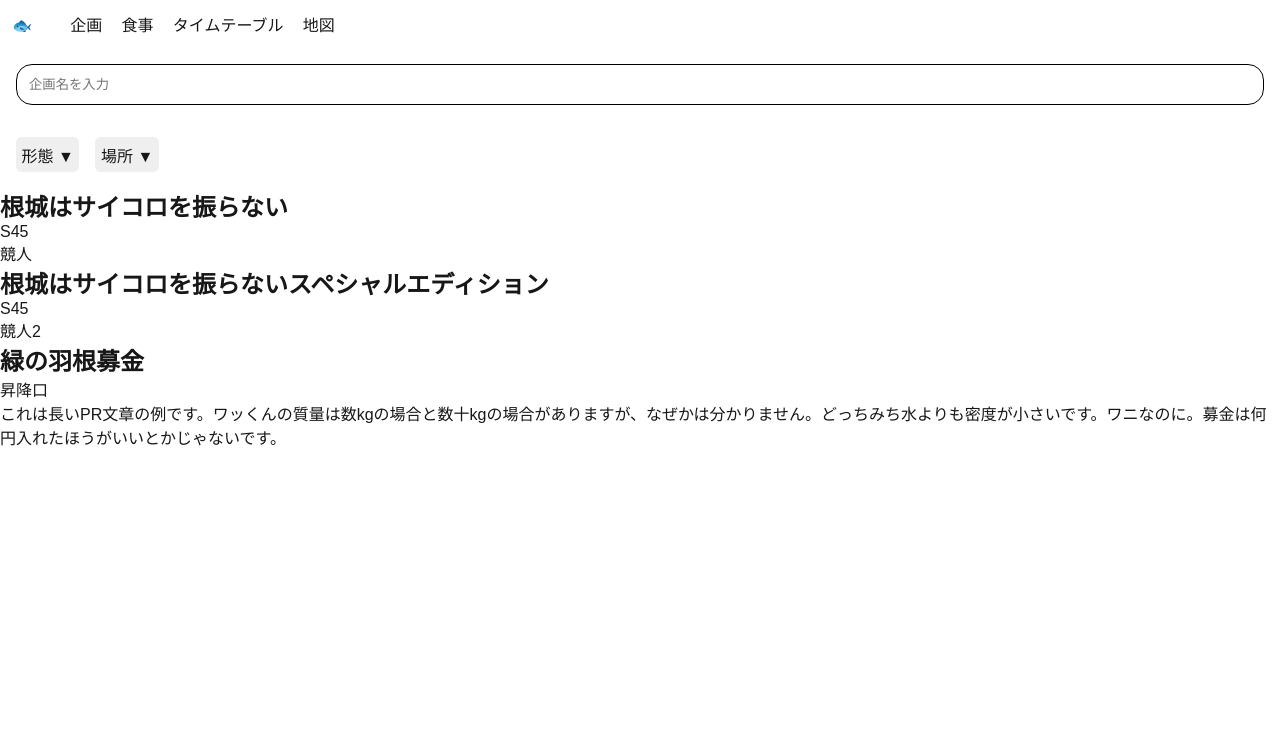
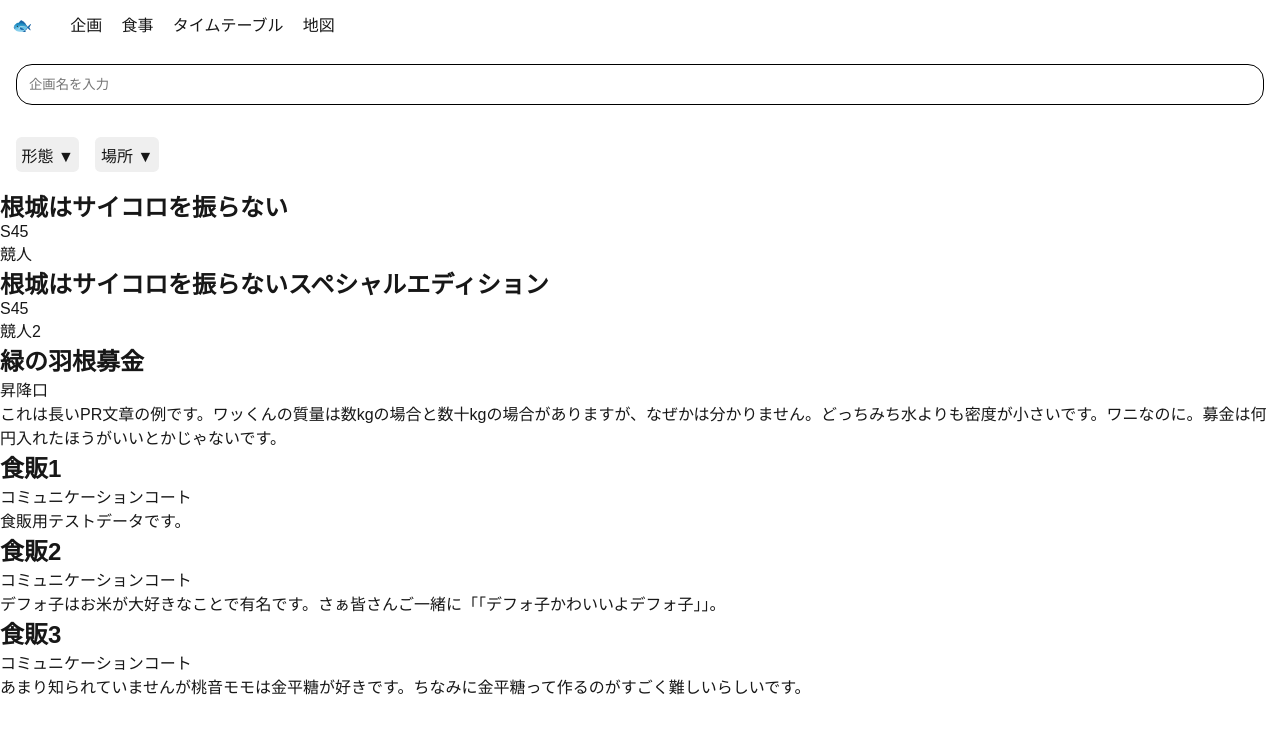
Before and after one commit to proirok/YSF17_SchoolFestival, a Next.js app: page /program in a window 1280 px wide. Shown: the top 734 px of the page. Built offline with nearby package versions, Linux system fonts and the light colour scheme; a web font is replaced by a local one.

Commit message:
食販団体一覧表示のテストデータの準備

```diff
--- a/app/program.mock.json
+++ b/app/program.mock.json
@@ -19,7 +19,8 @@
     "floor": 3,
     "prText": "競人2"
   },
-  { "id": "b886e882-6cfc-47e2-816a-88c392bd8d34",
+  {
+    "id": "b886e882-6cfc-47e2-816a-88c392bd8d34",
     "name": "緑の羽根募金",
     "team": "保健環境委員会",
     "imagePath": "/tyu-wa_tekitei.png",
@@ -27,5 +28,35 @@
     "location": "昇降口",
     "floor": 1,
     "prText": "これは長いPR文章の例です。ワッくんの質量は数kgの場合と数十kgの場合がありますが、なぜかは分かりません。どっちみち水よりも密度が小さいです。ワニなのに。募金は何円入れたほうがいいとかじゃないです。"
+  },
+  {
+    "id": "85ea1274-4fcd-1aa4-7c67-43d2c32a244b",
+    "name": "食販1",
+    "team": "3-1",
+    "imagePath": "example.png",
+    "programType": ["販売"],
+    "location": "コミュニケーションコート",
+    "floor": 1,
+    "prText": "食販用テストデータです。"
+  },
+  {
+    "id": "29fe6fea-c849-7ae3-03b5-528493e7a8bf",
+    "name": "食販2",
+    "team": "3-2",
+    "imagePath": "example.png",
+    "programType": ["販売"],
+    "location": "コミュニケーションコート",
+    "floor": 1,
+    "prText": "デフォ子はお米が大好きなことで有名です。さぁ皆さんご一緒に「「デフォ子かわいいよデフォ子」」。"
+  },
+  {
+    "id": "f23e837b-d283-51c9-fdc1-96edb4e7a479",
+    "name": "食販3",
+    "team": "3-3",
+    "imagePath": "example.png",
+    "programType": ["販売"],
+    "location": "コミュニケーションコート",
+    "floor": 1,
+    "prText": "あまり知られていませんが桃音モモは金平糖が好きです。ちなみに金平糖って作るのがすごく難しいらしいです。"
   }
 ]
```
Also changed, not shown: app/dining/foodSales/page.jsx (+22 -2 lines), app/foodSales.mock.json (added, +59 -0 lines).
